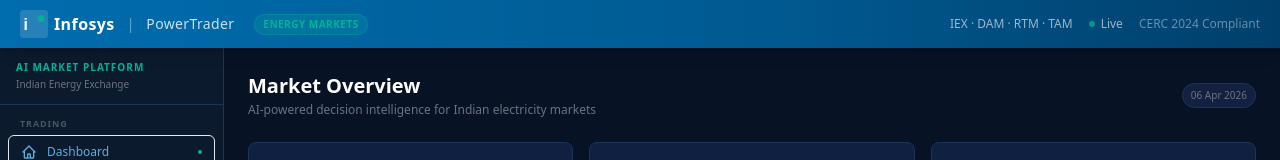
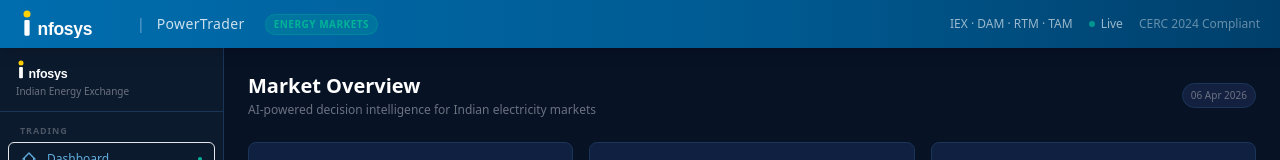
Before and after one commit to kartikmadan11/Indian-Energy-Market-AI, a Next.js app in the folder frontend/: page / in a window 1280 px wide. Shown: the top 160 px of the page. Built offline with nearby package versions, Linux system fonts and the light colour scheme; no server answers.

Commit message:
feat: add proper logo SVG to header and sidebar

```diff
--- a/frontend/src/app/layout.tsx
+++ b/frontend/src/app/layout.tsx
@@ -19,14 +19,13 @@
           {/* Infosys top header bar */}
           <header className="infy-header-gradient h-12 flex items-center px-5 shrink-0 z-20 shadow-lg">
             <div className="flex items-center gap-3">
-              {/* Infosys wordmark */}
-              <div className="flex items-center gap-1.5">
-                <svg viewBox="0 0 32 32" className="w-7 h-7 fill-white" aria-hidden="true">
-                  <rect width="32" height="32" rx="4" fill="white" fillOpacity="0.15"/>
-                  <text x="4" y="23" fontFamily="Arial" fontWeight="bold" fontSize="18" fill="white">i</text>
-                  <circle cx="24" cy="10" r="4" fill="#00B398"/>
-                </svg>
-                <span className="text-white font-bold text-base tracking-wide">Infosys</span>
+              {/* Infosys logo */}
+              <div className="flex items-center">
+                <img
+                  src="/infosys-logo.svg"
+                  alt="Infosys"
+                  className="h-7 w-auto"
+                />
               </div>
               <span className="text-white/40 text-sm">|</span>
               <span className="text-white/80 text-sm font-medium tracking-wide">PowerTrader</span>
--- a/frontend/src/components/Sidebar.tsx
+++ b/frontend/src/components/Sidebar.tsx
@@ -72,9 +72,7 @@
     <aside className="w-56 bg-[var(--bg-secondary)] border-r border-[var(--border)] flex flex-col shrink-0">
       {/* Platform identity under the header */}
       <div className="px-4 py-3 border-b border-[var(--border)]">
-        <p className="text-[10px] text-[#00B398] font-semibold tracking-widest uppercase">
-          AI Market Platform
-        </p>
+        <img src="/infosys-logo.svg" alt="Infosys" className="h-5 w-auto mb-1" />
         <p className="text-[10px] text-gray-500 mt-0.5">Indian Energy Exchange</p>
       </div>
 
```
Also changed, not shown: frontend/public/infosys-logo.svg (added).
